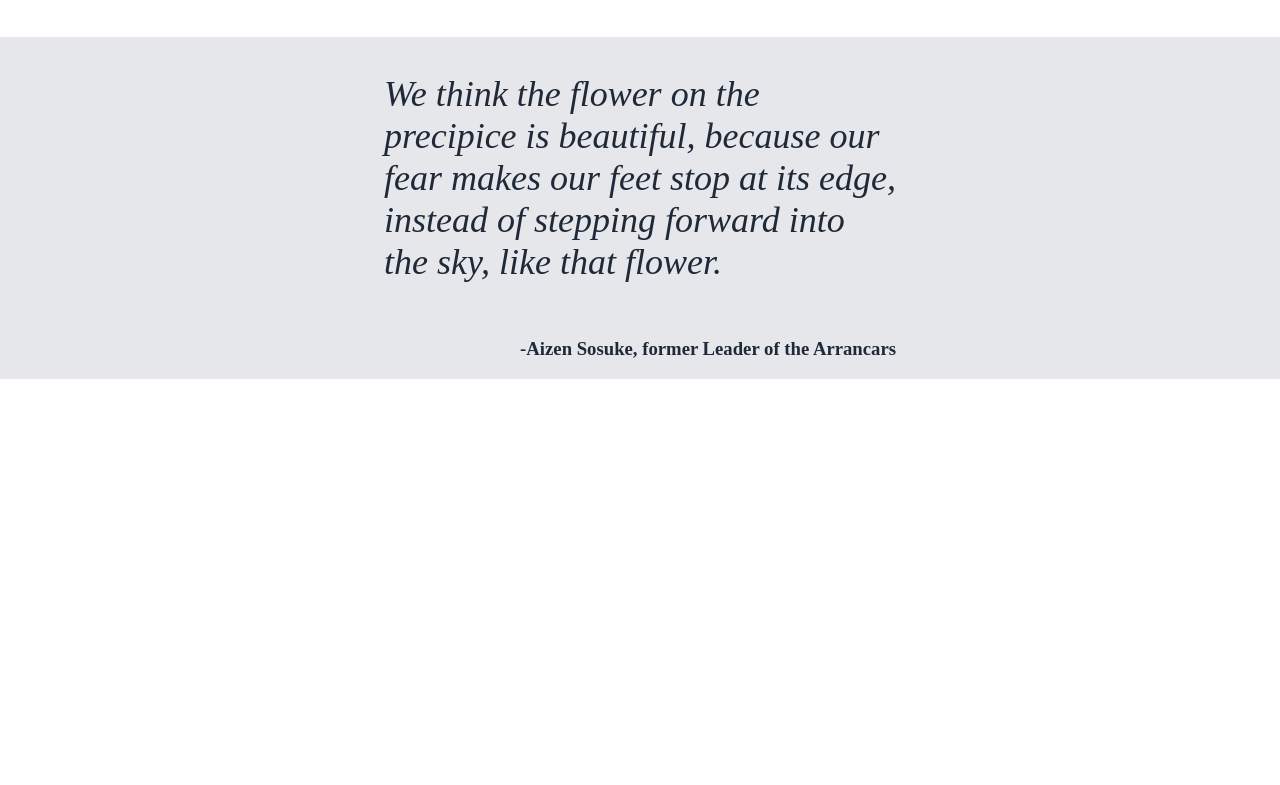
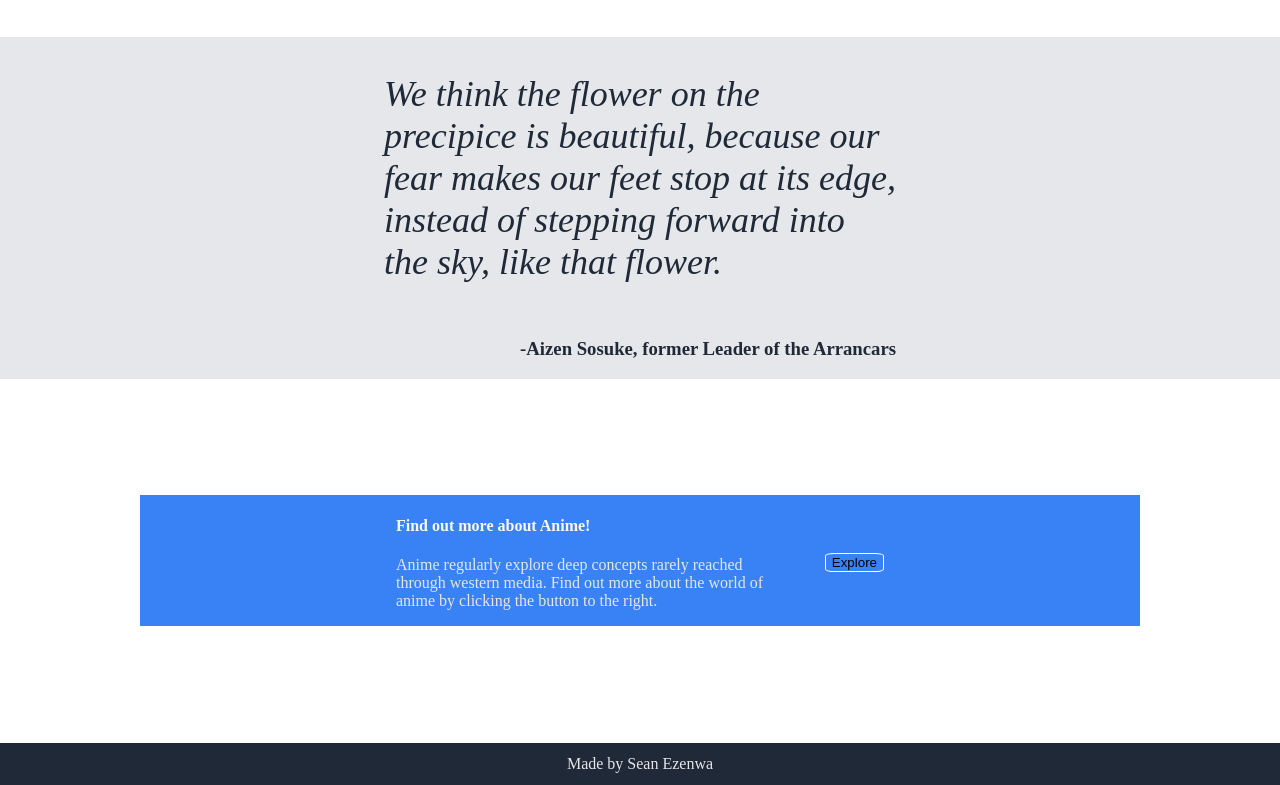
Before and after one commit to itsseanez/odin-landing-page, a plain HTML site: page index.html in a window 1280 px wide. Shown: the part 795-1580 px from the top of the page. Before the commit the page ends 1174 px from the top, so only its background shows below. Drawn offline with Linux system fonts and the light colour scheme.

Commit message:
Full site customized to completion

```diff
--- a/index.html
+++ b/index.html
@@ -8,7 +8,7 @@
     <link rel="stylesheet" href="styles.css">
 </head>
 <body style="margin: 0;">
-    <div class="section1">
+    <div class="darkblue-section">
         <div class="top-section">
             <h4 class="heading logo" style="margin: 0;">Anime Hub</h4>
             <div class="links subtext">
@@ -17,11 +17,11 @@
                 <a class="link-item" href="https://www.cbr.com/saddest-anime-series-ever/">Most Heartbreaking</a>
             </div>
         </div>
-        <div class="bottom-section">
+        <div class="dual-container">
             <div>
                 <h1 class="heading">Your Favorite Anime Essentials Site</h1>
                 <p class="regtext">This site pulls together anime fans from all directions! No matter your genre preference, you will be able to find an anime that suits your tastes.</p>
-                <button class="button">Explore</button>
+                <button class="blue-background buttons" style="border: 0;">Explore</button>
             </div>
             <div>
                 <img src="https://cdn.wrytin.com/images/thumbnail/r/400/animw-juoen7lv.jpeg" alt="anime thumbnail">
@@ -32,7 +32,7 @@
         <div class="top-section">
             <h1 class="section-heading">My favorite Anime Characters of All Time.</h1>
         </div>
-        <div class="bottom-section">
+        <div class="dual-container">
             <div class="vertical-container">
                 <img class="image" src="https://sportshub.cbsistatic.com/i/2021/08/09/0e9146a6-322a-4091-8bf4-9b07a0eafeea/jujutsu-kaisen-gojo-domain-expansion-infinite-void-1277091.jpg" alt="gojo satoru">
                 <p class="image-text">Gojo Satoru from Jujutsu Kaisen</p>
@@ -59,7 +59,19 @@
             <h3 class="name">-Aizen Sosuke, former Leader of the Arrancars</h3>
         </div>
     </div>
-    <div></div>
-    <footer></footer>
+    <div class="section4">
+        <div class="blue-background dual-container block">
+            <div class="vertical-container">
+                <h4 class="heading">Find out more about Anime!</h4>
+                <p class="regtext">Anime regularly explore deep concepts rarely reached through western media. Find out more about the world of anime by clicking the button to the right.</p>
+            </div>
+            <div>
+                <button class="blue-background buttons button" style="border: 1px solid white;">Explore</button>
+            </div>
+        </div>
+    </div>
+    <footer class="darkblue-section">
+        <p class="regtext foot">Made by Sean Ezenwa</p>
+    </footer>
 </body>
 </html>
--- a/styles.css
+++ b/styles.css
@@ -1,4 +1,4 @@
-.section1 {
+.darkblue-section {
     background-color: #1F2937;
     padding-top:20px;
     padding-bottom: 20px;
@@ -10,17 +10,34 @@
     padding-left: 30%;
     padding-right: 30%;
 }
+.section4 {
+    display: flex;
+    justify-content: center;
+    padding-top: 6%;
+    padding-bottom: 6%;
+}
 .top-section {
     display: flex;
     justify-content: center;
 }
-.bottom-section {
+.dual-container {
     display: flex;
     justify-content: center;
-    padding-left: 200px;
-    padding-right: 200px;
+    padding-left: 20%;
+    padding-right: 20%;
     margin: 40px;
     gap: 32px;
+}
+.block {
+    margin-left: 140px;
+    margin-right: 140px;
+}
+.button {
+    margin-top: 58px;
+    border: 1px solid white;
+}
+.buttons {
+    border-radius: 15%;
 }
 .links {
     justify-content: center;
@@ -47,7 +64,7 @@
     color: #1F2937;
     text-align: right;
 }
-.button {
+.blue-background {
     background-color: #3882f6;
 }
 .image {
@@ -66,3 +83,8 @@
 .quote {
     font-weight: 300;
 }
+.foot {
+    text-align: center;
+    margin-top: -8px;
+    margin-bottom: -8px;
+}
```
